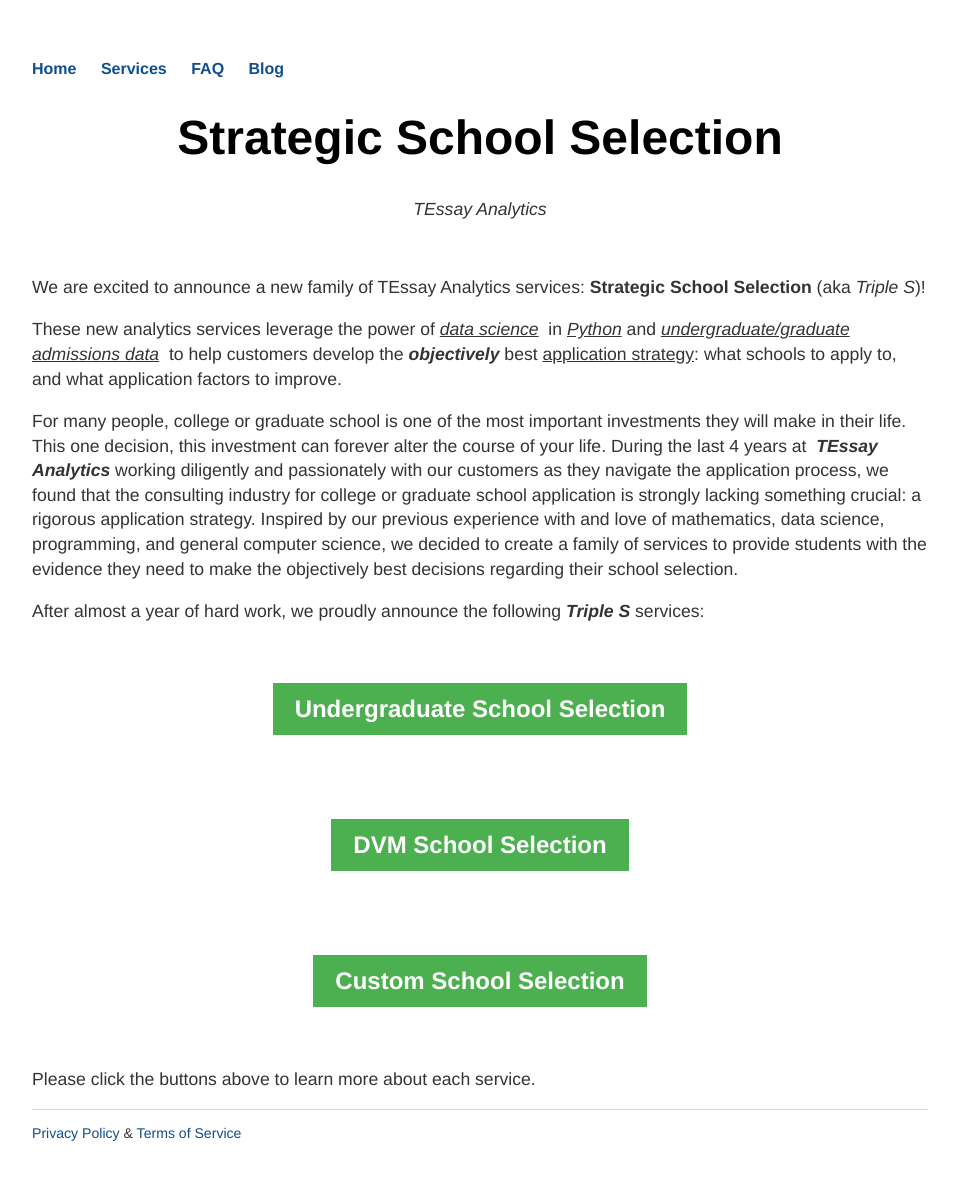
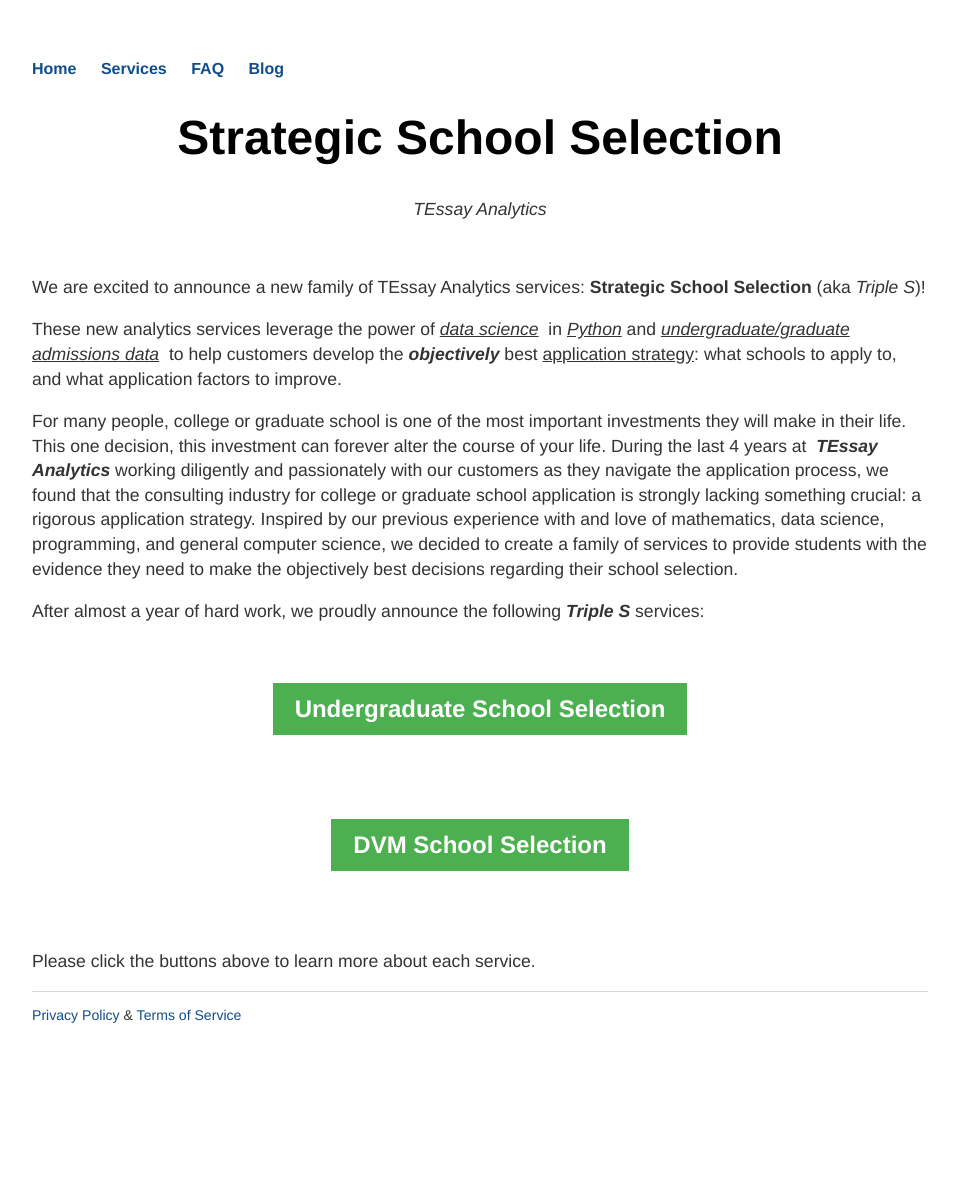
Before and after one commit to RagingTiger/PnFTech.github.io, a Jekyll site: the page built from triple_s/index.html, in a window 1280 px wide. Shown: the whole page, without its empty margins (160-1117 px from the left). Built offline with Jekyll 4.4.1, drawn with Linux system fonts in a browser that asks for light colours; after the commit the page ends 1086 px from its top, so only the background shows below that.

Commit message:
edited triple s page

```diff
--- a/triple_s/index.html
+++ b/triple_s/index.html
@@ -44,11 +44,8 @@
     <h3><a class="button" href="/dvm_school_selection">DVM School Selection</a></h3>
   </div>
   <br>
-  <br>
 
-  <div class="button">
-    <h3><a class="button" href="/custom_school_selection">Custom School Selection</a></h3>
-  </div>
+
 <br>
 <p>Please click the buttons above to learn more about each service.</p>
 
```
